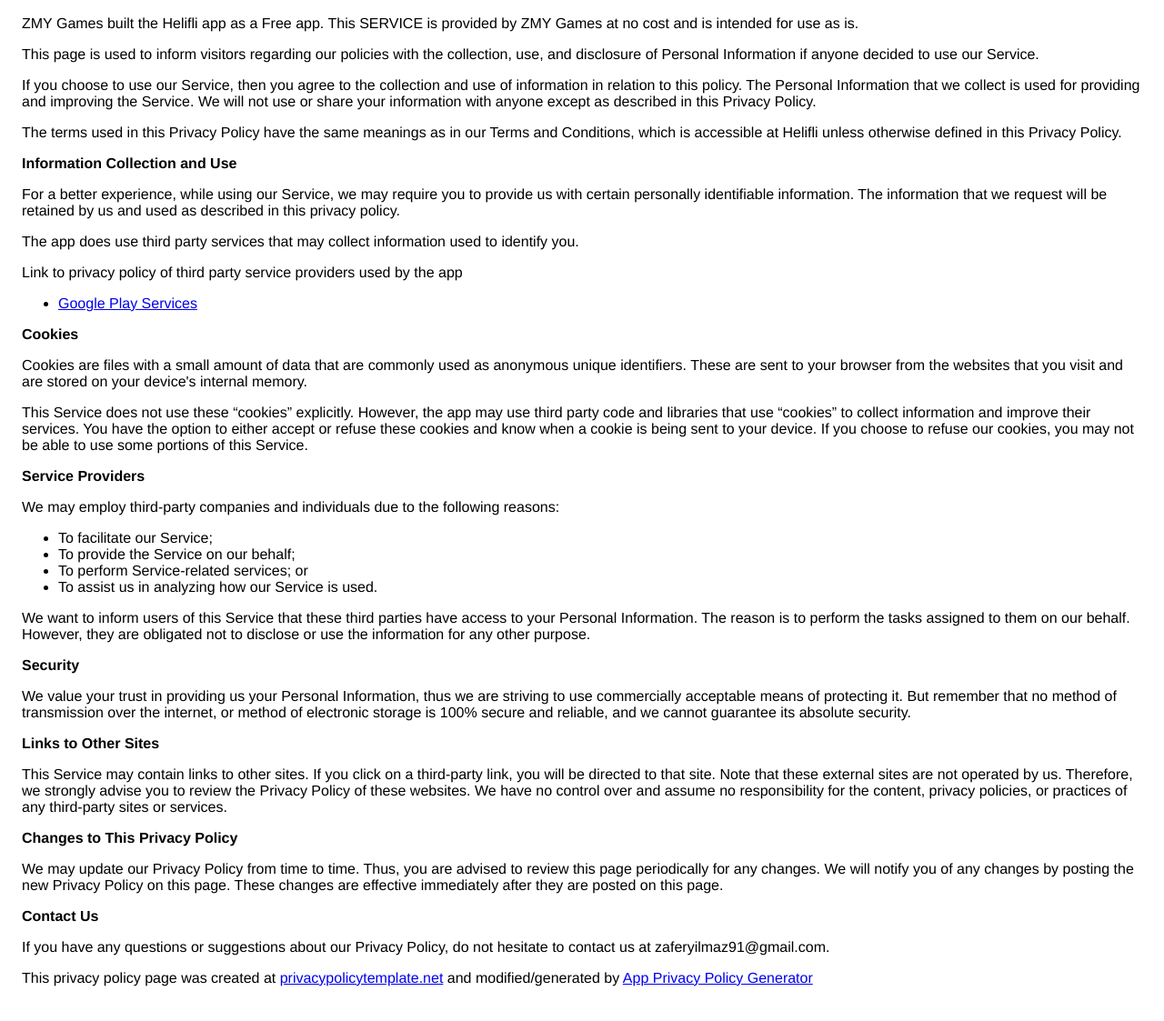
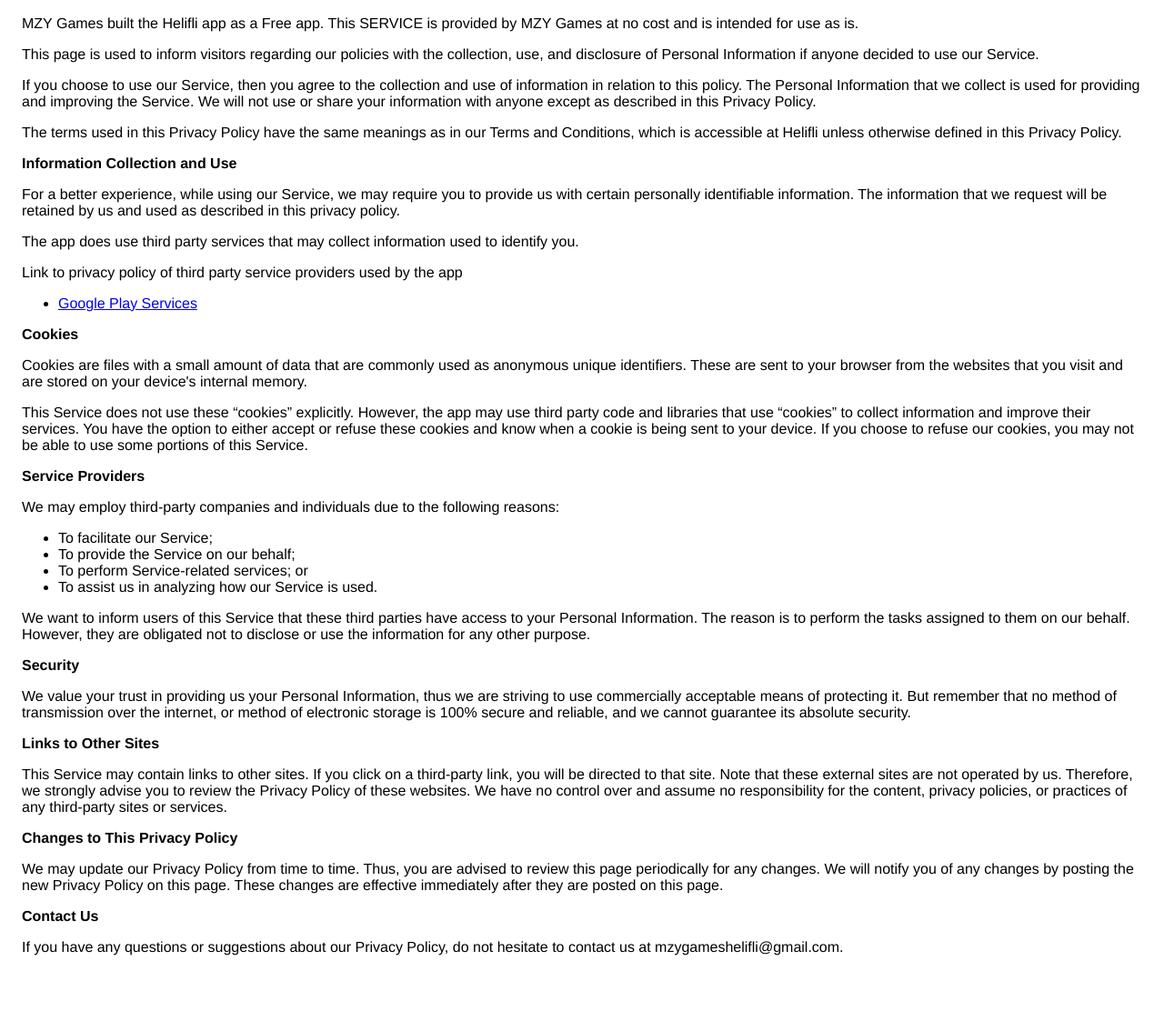
Before and after one commit to zyilmaz/zyilmaz.github.io, a plain HTML site: page index.html in a window 1280 px wide. Shown: the part 75-1198 px from the top of the page at 91% size. After the commit the page ends 1166 px from the top, so only its background shows below. Drawn offline with Linux system fonts and the light colour scheme.

Commit message:
company name is changed.

```diff
--- a/index.html
+++ b/index.html
@@ -8,9 +8,9 @@
     </head>
     <body>
     <h2>Privacy Policy</h2> <p>
-                    ZMY Games built the Helifli app as
+                    MZY Games built the Helifli app as
                     a Free app. This SERVICE is provided by
-                    ZMY Games at no cost and is intended for
+                    MZY Games at no cost and is intended for
                     use as is.
                   </p> <p>
                     This page is used to inform visitors regarding
@@ -91,11 +91,7 @@
                   </p> <p><strong>Contact Us</strong></p> <p>
                     If you have any questions or suggestions about
                     our Privacy Policy, do not hesitate to contact
-                    us at zaferyilmaz91@gmail.com.
-                  </p> <p>
-                    This privacy policy page was created at
-                    <a href="https://privacypolicytemplate.net" target="_blank">privacypolicytemplate.net</a>
-                    and modified/generated by
-                    <a href="https://app-privacy-policy-generator.firebaseapp.com/" target="_blank">App Privacy Policy Generator</a></p>
+                    us at mzygameshelifli@gmail.com.
+                  </p>
     </body>
     </html>
```
